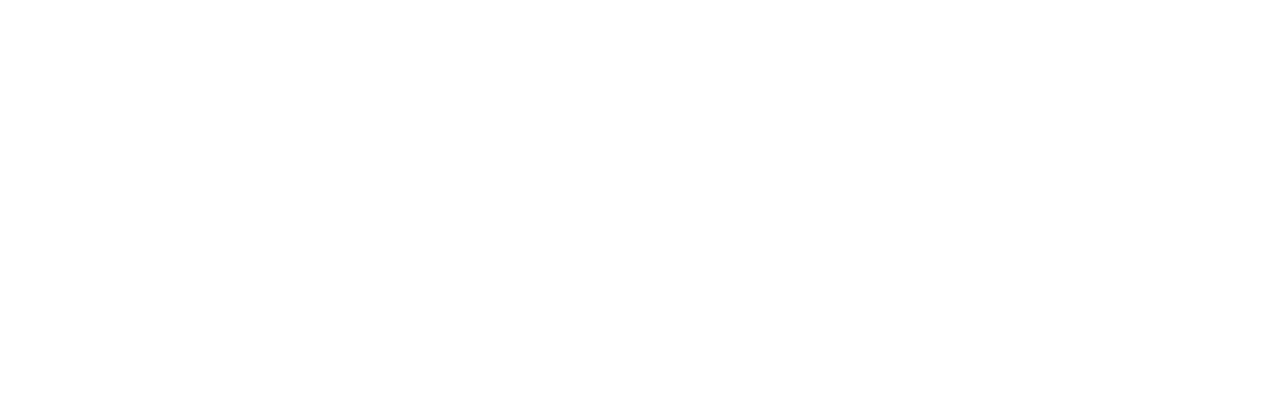
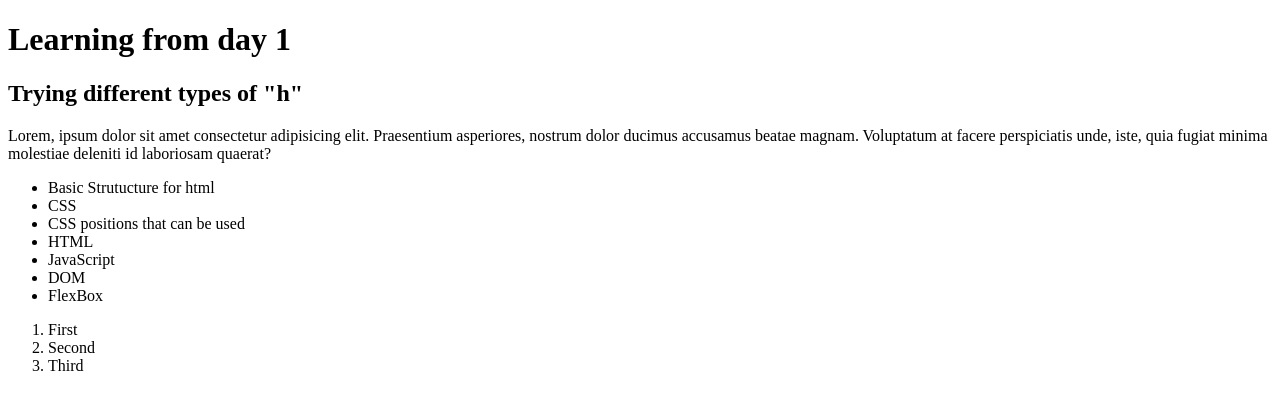
Before and after one commit to pedroalvesf/trybe-exercices, a plain HTML site: page fundamentos/bloco-3-html-e-css/dia-1-html-e-css-estrutura-de-paginas/index.html in a window 1280 px wide. Drawn offline with Linux system fonts and the light colour scheme.

Commit message:
Primeira entrada da alteracao do HTML

```diff
--- a/fundamentos/bloco-3-html-e-css/dia-1-html-e-css-estrutura-de-paginas/index.html
+++ b/fundamentos/bloco-3-html-e-css/dia-1-html-e-css-estrutura-de-paginas/index.html
@@ -4,9 +4,26 @@
     <meta charset="UTF-8">
     <meta http-equiv="X-UA-Compatible" content="IE=edge">
     <meta name="viewport" content="width=device-width, initial-scale=1.0">
-    <title>Document</title>
+    <title>Learning HTML</title>
 </head>
 <body>
-
+    <h1>Learning from day 1</h1>
+    <h2>Trying different types of "h"</h2>
+    <p>Lorem, ipsum dolor sit amet consectetur adipisicing elit. Praesentium asperiores, nostrum dolor ducimus accusamus beatae magnam.
+        Voluptatum at facere perspiciatis unde, iste, quia fugiat minima molestiae deleniti id laboriosam quaerat?</p>
+        <ul>
+            <li>Basic Strutucture for html</li>
+            <li>CSS</li>
+            <li>CSS positions that can be used</li>
+            <li>HTML </li>
+            <li>JavaScript</li>
+            <li>DOM</li>
+            <li>FlexBox</li>
+        </ul>
+        <ol>
+            <li>First</li>
+            <li>Second</li>
+            <li>Third</li>
+        </ol>
 </body>
 </html>
```
